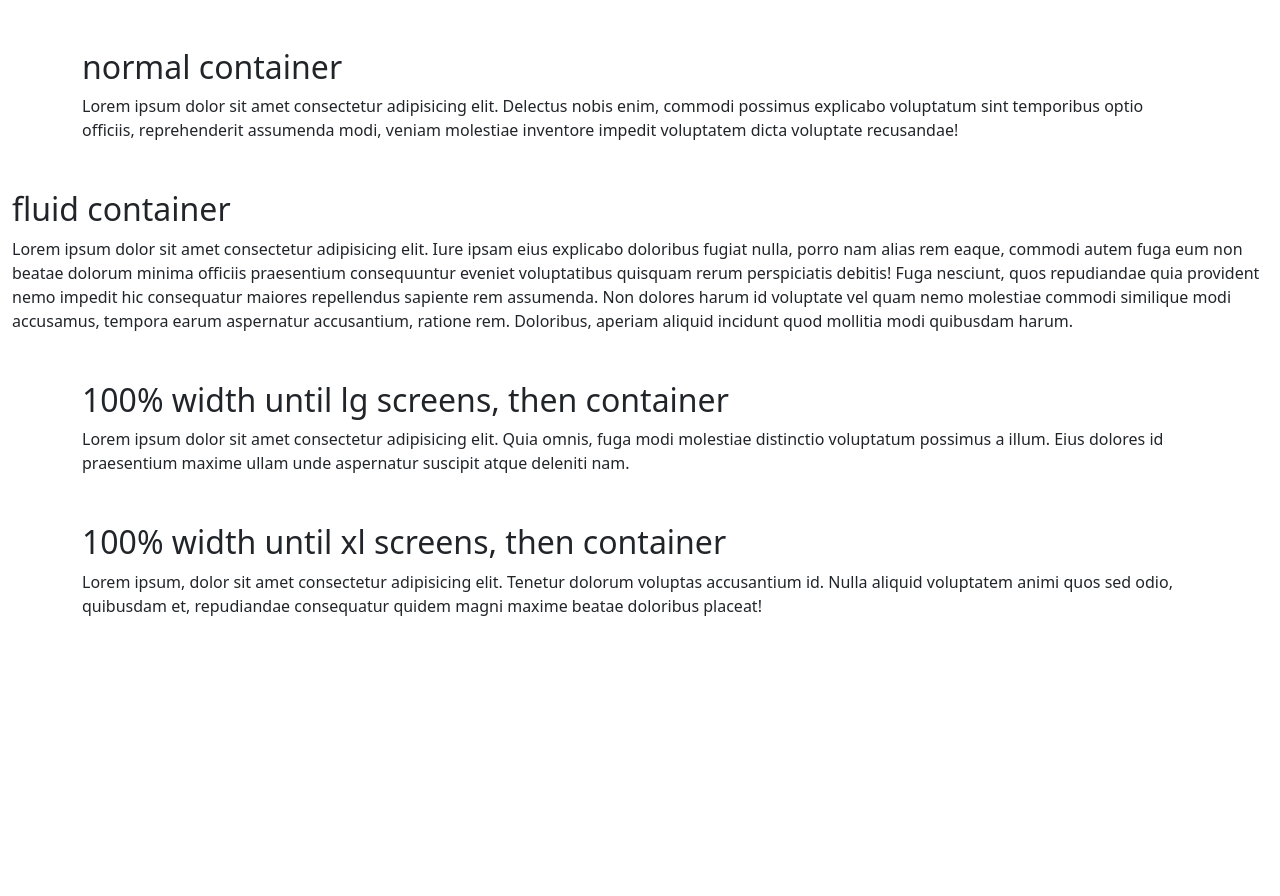
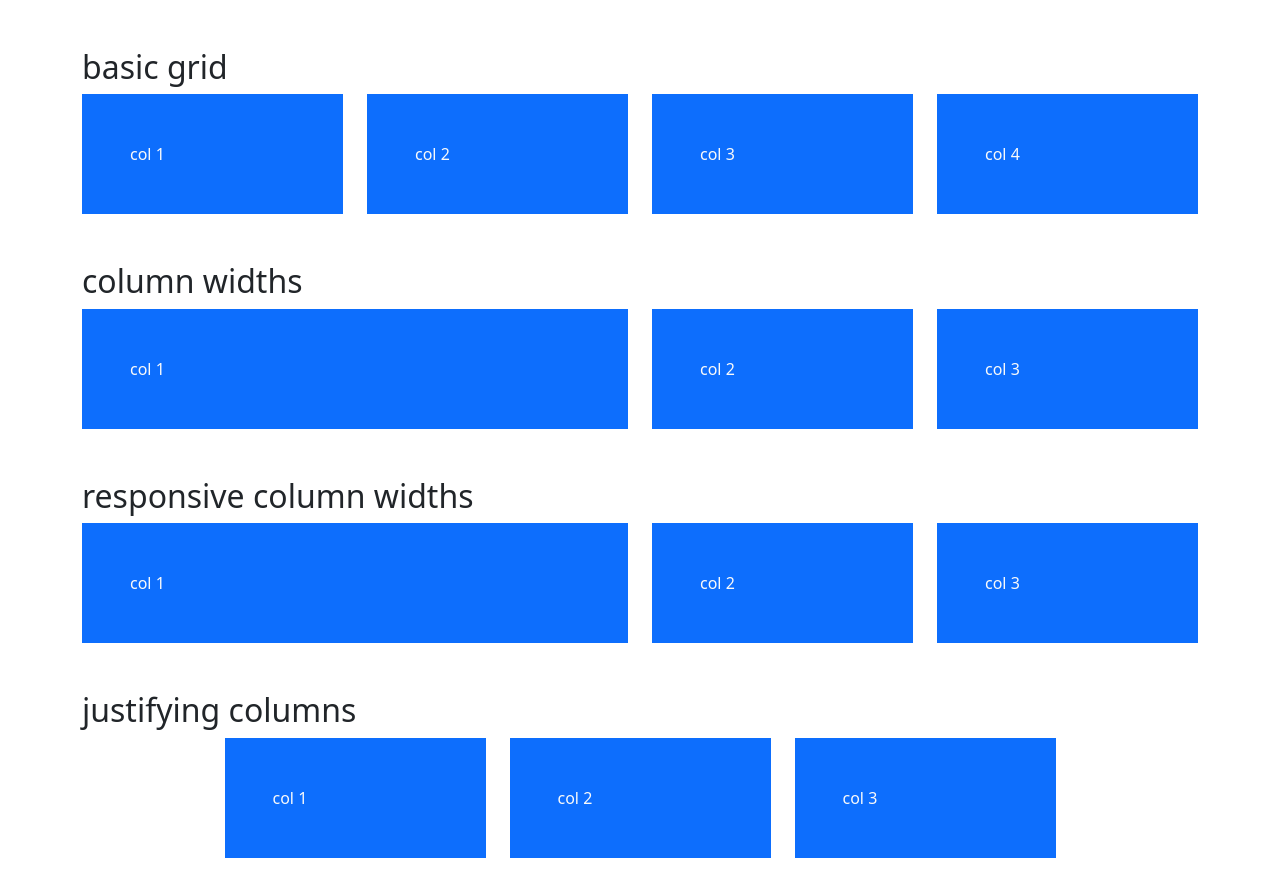
Before and after one commit to deoagent/bootstrap-5-tutorial, a plain HTML site: page index.html in a window 1280 px wide. Before the commit the page ends 800 px from the top, so only its background shows below. Drawn offline with nearby package versions, Linux system fonts and the light colour scheme.

Commit message:
Grid Layout (part 1)

```diff
--- a/index.html
+++ b/index.html
@@ -8,26 +8,69 @@
     <title>Net Ninja Pro - the Book</title>
 </head>
 <body>
-    <div class="container my-5">
-        <h2>normal container</h2>
-        <p>Lorem ipsum dolor sit amet consectetur adipisicing elit. Delectus nobis enim, commodi possimus explicabo voluptatum sint temporibus optio officiis, reprehenderit assumenda modi, veniam molestiae inventore impedit voluptatem dicta voluptate recusandae!</p>
-    </div>
-
-    <div class="container-fluid">
-        <h2>fluid container</h2>
-        <p>Lorem ipsum dolor sit amet consectetur adipisicing elit. Iure ipsam eius explicabo doloribus fugiat nulla, porro nam alias rem eaque, commodi autem fuga eum non beatae dolorum minima officiis praesentium consequuntur eveniet voluptatibus quisquam rerum perspiciatis debitis! Fuga nesciunt, quos repudiandae quia provident nemo impedit hic consequatur maiores repellendus sapiente rem assumenda. Non dolores harum id voluptate vel quam nemo molestiae commodi similique modi accusamus, tempora earum aspernatur accusantium, ratione rem. Doloribus, aperiam aliquid incidunt quod mollitia modi quibusdam harum.</p>
+    <div class="container-lg my-5">
+        <h2>basic grid</h2>
+        <div class="row">
+            <div class="col">
+                <div class="p-5 bg-primary text-light">col 1</div>
+            </div >
+            <div class="col">
+                <div class="p-5 bg-primary text-light">col 2</div>
+            </div>
+            <div class="col">
+                <div class="p-5 bg-primary text-light">col 3</div>
+            </div>
+            <div class="col">
+                <div class="p-5 bg-primary text-light">col 4</div>
+            </div>
+        </div>
     </div>
 
     <div class="container-lg my-5">
-        <h2>100% width until lg screens, then container</h2>
-        <p>Lorem ipsum dolor sit amet consectetur adipisicing elit. Quia omnis, fuga modi molestiae distinctio voluptatum possimus a illum. Eius dolores id praesentium maxime ullam unde aspernatur suscipit atque deleniti nam.</p>
+        <h2>column widths</h2>
+        <div class="row">
+            <div class="col-6">
+                <div class="p-5 bg-primary text-light">col 1</div>
+            </div >
+            <div class="col-3">
+                <div class="p-5 bg-primary text-light">col 2</div>
+            </div>
+            <div class="col-3">
+                <div class="p-5 bg-primary text-light">col 3</div>
+            </div>
+        </div>
     </div>
 
-    <div class="container-xl my-5">
-        <h2>100% width until xl screens, then container</h2>
-        <p>Lorem ipsum, dolor sit amet consectetur adipisicing elit. Tenetur dolorum voluptas accusantium id. Nulla aliquid voluptatem animi quos sed odio, quibusdam et, repudiandae consequatur quidem magni maxime beatae doloribus placeat!</p>
+    <div class="container-lg my-5">
+        <h2>responsive column widths</h2>
+        <div class="row">
+            <div class="col-sm-4 col-lg-6">
+                <div class="p-5 bg-primary text-light">col 1</div>
+            </div >
+            <div class="col-sm-4 col-lg-3">
+                <div class="p-5 bg-primary text-light">col 2</div>
+            </div>
+            <div class="col-sm-4 col-lg-3">
+                <div class="p-5 bg-primary text-light">col 3</div>
+            </div>
+        </div>
     </div>
 
-    <script src="https://cdn.jsdelivr.net/npm/bootstrap@5.2.0-beta1/dist/js/bootstrap.bundle.min.js" integrity="sha384-pprn3073KE6tl6bjs2QrFaJGz5/SUsLqktiwsUTF55Jfv3qYSDhgCecCxMW52nD2" crossorigin="anonymous"></script>
+    <div class="container-lg my-5">
+        <h2>justifying columns</h2>
+        <div class="row justify-content-center">
+            <div class="col-md-3">
+                <div class="p-5 bg-primary text-light">col 1</div>
+            </div>
+            <div class="col-md-3">
+                <div class="p-5 bg-primary text-light">col 2</div>
+            </div>
+            <div class="col-md-3">
+                <div class="p-5 bg-primary text-light">col 3</div>
+            </div>
+        </div>
+    </div>
+
+<script src="https://cdn.jsdelivr.net/npm/bootstrap@5.2.0-beta1/dist/js/bootstrap.bundle.min.js" integrity="sha384-pprn3073KE6tl6bjs2QrFaJGz5/SUsLqktiwsUTF55Jfv3qYSDhgCecCxMW52nD2" crossorigin="anonymous"></script>
 </body>
 </html>
```
